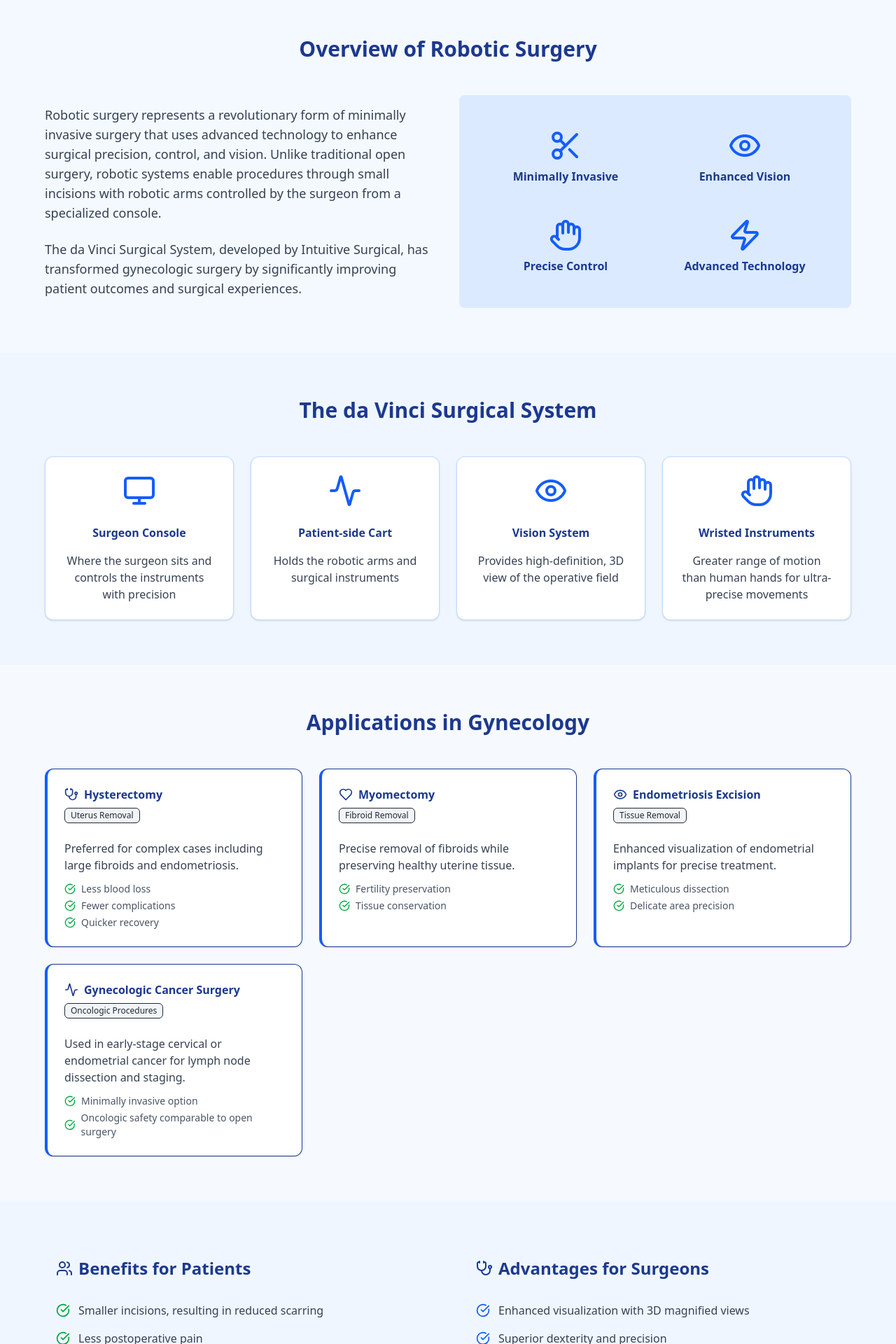
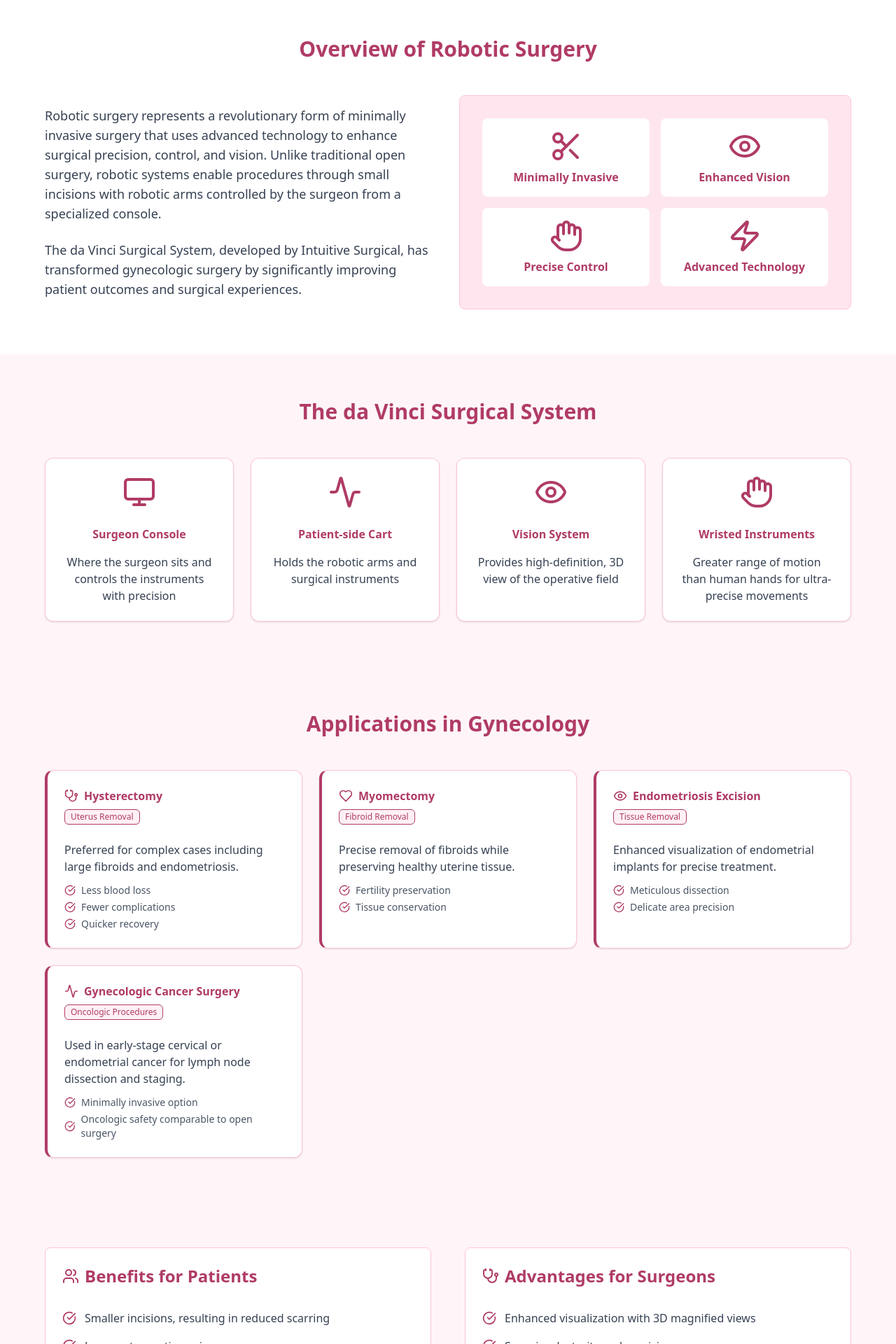
Before and after one commit to shandiru/surgeon, a React (Vite) app: page /RoboticSurgery in a window 1280 px wide. Shown: the part 380-2300 px from the top of the page at 70% size. Built offline with nearby package versions, Linux system fonts and the light colour scheme.

Commit message:
add color

```diff
--- a/src/components/RoboticSurgeryPage/BenefitsSection.jsx
+++ b/src/components/RoboticSurgeryPage/BenefitsSection.jsx
@@ -20,20 +20,20 @@ export default function BenefitsSection() {
   ]
 
   return (
-    <section className="py-16 bg-blue-50">
+    <section className="py-16" style={{ backgroundColor: '#FFF5F8' }}>
       <div className="container mx-auto px-4">
         <div className="max-w-6xl mx-auto">
           <div className="grid md:grid-cols-2 gap-12">
             {/* Benefits for Patients */}
-            <div className="hover:shadow-[0_0_15px_rgba(59,130,246,0.4)] transition-shadow duration-300 rounded-lg p-4">
-              <h3 className="text-2xl font-bold mb-8 text-blue-900 flex items-center gap-2">
-                <LuUsers className="w-6 h-6" />
+            <div className="hover:shadow-[0_0_15px_rgba(255,197,211,0.4)] transition-shadow duration-300 rounded-lg p-6 bg-white border border-[#FFC5D3]">
+              <h3 className="text-2xl font-bold mb-8 text-[#b03b66] flex items-center gap-2">
+                <LuUsers className="w-6 h-6 text-[#b03b66]" />
                 Benefits for Patients
               </h3>
               <div className="space-y-4">
                 {patientBenefits.map((item, idx) => (
                   <div key={idx} className="flex items-start gap-3">
-                    <LuCircleCheckBig className="w-5 h-5 text-green-600 mt-0.5 flex-shrink-0" />
+                    <LuCircleCheckBig className="w-5 h-5 text-[#b03b66] mt-0.5 flex-shrink-0" />
                     <p className="text-gray-700">{item}</p>
                   </div>
                 ))}
@@ -41,15 +41,15 @@ export default function BenefitsSection() {
             </div>
 
             {/* Advantages for Surgeons */}
-            <div className="hover:shadow-[0_0_15px_rgba(59,130,246,0.4)] transition-shadow duration-300 rounded-lg p-4">
-              <h3 className="text-2xl font-bold mb-8 text-blue-900 flex items-center gap-2">
-                <LuStethoscope className="w-6 h-6" />
+            <div className="hover:shadow-[0_0_15px_rgba(255,197,211,0.4)] transition-shadow duration-300 rounded-lg p-6 bg-white border border-[#FFC5D3]">
+              <h3 className="text-2xl font-bold mb-8 text-[#b03b66] flex items-center gap-2">
+                <LuStethoscope className="w-6 h-6 text-[#b03b66]" />
                 Advantages for Surgeons
               </h3>
               <div className="space-y-4">
                 {surgeonBenefits.map((item, idx) => (
                   <div key={idx} className="flex items-start gap-3">
-                    <LuCircleCheckBig className="w-5 h-5 text-blue-600 mt-0.5 flex-shrink-0" />
+                    <LuCircleCheckBig className="w-5 h-5 text-[#b03b66] mt-0.5 flex-shrink-0" />
                     <p className="text-gray-700">{item}</p>
                   </div>
                 ))}
--- a/src/components/RoboticSurgeryPage/DaVinciSurgicalSystem.jsx
+++ b/src/components/RoboticSurgeryPage/DaVinciSurgicalSystem.jsx
@@ -1,17 +1,21 @@
 import { LuMonitor, LuActivity, LuEye, LuHand } from "react-icons/lu";
 
 export default function DaVinciSurgicalSystem() {
+  const pink = '#FFC5D3';
+
   return (
-    <section className="py-16 bg-blue-50">
+    <section className="py-16" style={{ backgroundColor: '#FFF5F8' }}>
       <div className="container mx-auto px-4">
         <div className="max-w-6xl mx-auto">
-          <h2 className="text-3xl font-bold text-center mb-12 text-blue-900">
+          <h2 className="text-3xl font-bold text-center mb-12 text-[#b03b66]">
             The da Vinci Surgical System
           </h2>
           <div className="grid md:grid-cols-2 lg:grid-cols-4 gap-6">
+
             {/* Card 1 */}
-            <div className="bg-white text-blue-900 flex flex-col gap-4 rounded-xl border border-blue-200 py-6 px-6 text-center shadow-sm transition-shadow duration-300 hover:shadow-[0_0_25px_rgba(59,130,246,0.5)]">
-              <LuMonitor className="w-12 h-12 text-blue-600 mx-auto mb-2" />
+            <div className="bg-white text-[#b03b66] flex flex-col gap-4 rounded-xl border py-6 px-6 text-center shadow-sm transition-shadow duration-300 hover:shadow-[0_0_25px_rgba(255,197,211,0.5)]"
+                 style={{ borderColor: pink }}>
+              <LuMonitor className="w-12 h-12 text-[#b03b66] mx-auto mb-2" />
               <h3 className="font-semibold">Surgeon Console</h3>
               <p className="text-gray-700">
                 Where the surgeon sits and controls the instruments with precision
@@ -19,8 +23,9 @@ export default function DaVinciSurgicalSystem() {
             </div>
 
             {/* Card 2 */}
-            <div className="bg-white text-blue-900 flex flex-col gap-4 rounded-xl border border-blue-200 py-6 px-6 text-center shadow-sm transition-shadow duration-300 hover:shadow-[0_0_25px_rgba(59,130,246,0.5)]">
-              <LuActivity className="w-12 h-12 text-blue-600 mx-auto mb-2" />
+            <div className="bg-white text-[#b03b66] flex flex-col gap-4 rounded-xl border py-6 px-6 text-center shadow-sm transition-shadow duration-300 hover:shadow-[0_0_25px_rgba(255,197,211,0.5)]"
+                 style={{ borderColor: pink }}>
+              <LuActivity className="w-12 h-12 text-[#b03b66] mx-auto mb-2" />
               <h3 className="font-semibold">Patient-side Cart</h3>
               <p className="text-gray-700">
                 Holds the robotic arms and surgical instruments
@@ -28,8 +33,9 @@ export default function DaVinciSurgicalSystem() {
             </div>
 
             {/* Card 3 */}
-            <div className="bg-white text-blue-900 flex flex-col gap-4 rounded-xl border border-blue-200 py-6 px-6 text-center shadow-sm transition-shadow duration-300 hover:shadow-[0_0_25px_rgba(59,130,246,0.5)]">
-              <LuEye className="w-12 h-12 text-blue-600 mx-auto mb-2" />
+            <div className="bg-white text-[#b03b66] flex flex-col gap-4 rounded-xl border py-6 px-6 text-center shadow-sm transition-shadow duration-300 hover:shadow-[0_0_25px_rgba(255,197,211,0.5)]"
+                 style={{ borderColor: pink }}>
+              <LuEye className="w-12 h-12 text-[#b03b66] mx-auto mb-2" />
               <h3 className="font-semibold">Vision System</h3>
               <p className="text-gray-700">
                 Provides high-definition, 3D view of the operative field
@@ -37,13 +43,15 @@ export default function DaVinciSurgicalSystem() {
             </div>
 
             {/* Card 4 */}
-            <div className="bg-white text-blue-900 flex flex-col gap-4 rounded-xl border border-blue-200 py-6 px-6 text-center shadow-sm transition-shadow duration-300 hover:shadow-[0_0_25px_rgba(59,130,246,0.5)]">
-              <LuHand className="w-12 h-12 text-blue-600 mx-auto mb-2" />
+            <div className="bg-white text-[#b03b66] flex flex-col gap-4 rounded-xl border py-6 px-6 text-center shadow-sm transition-shadow duration-300 hover:shadow-[0_0_25px_rgba(255,197,211,0.5)]"
+                 style={{ borderColor: pink }}>
+              <LuHand className="w-12 h-12 text-[#b03b66] mx-auto mb-2" />
               <h3 className="font-semibold">Wristed Instruments</h3>
               <p className="text-gray-700">
                 Greater range of motion than human hands for ultra-precise movements
               </p>
             </div>
+
           </div>
         </div>
       </div>
--- a/src/components/RoboticSurgeryPage/GynecologyApplications.jsx
+++ b/src/components/RoboticSurgeryPage/GynecologyApplications.jsx
@@ -7,10 +7,13 @@ import {
 } from "react-icons/lu";
 
 export default function GynecologyApplications() {
+  const pink = "#FFC5D3";
+  const deepPink = "#b03b66";
+
   const cards = [
     {
       title: "Hysterectomy",
-      icon: <LuStethoscope className="w-5 h-5" />,
+      icon: <LuStethoscope className="w-5 h-5 text-[#b03b66]" />,
       badge: "Uterus Removal",
       description:
         "Preferred for complex cases including large fibroids and endometriosis.",
@@ -18,7 +21,7 @@ export default function GynecologyApplications() {
     },
     {
       title: "Myomectomy",
-      icon: <LuHeart className="w-5 h-5" />,
+      icon: <LuHeart className="w-5 h-5 text-[#b03b66]" />,
       badge: "Fibroid Removal",
       description:
         "Precise removal of fibroids while preserving healthy uterine tissue.",
@@ -26,7 +29,7 @@ export default function GynecologyApplications() {
     },
     {
       title: "Endometriosis Excision",
-      icon: <LuEye className="w-5 h-5" />,
+      icon: <LuEye className="w-5 h-5 text-[#b03b66]" />,
       badge: "Tissue Removal",
       description:
         "Enhanced visualization of endometrial implants for precise treatment.",
@@ -34,7 +37,7 @@ export default function GynecologyApplications() {
     },
     {
       title: "Gynecologic Cancer Surgery",
-      icon: <LuActivity className="w-5 h-5" />,
+      icon: <LuActivity className="w-5 h-5 text-[#b03b66]" />,
       badge: "Oncologic Procedures",
       description:
         "Used in early-stage cervical or endometrial cancer for lymph node dissection and staging.",
@@ -46,10 +49,10 @@ export default function GynecologyApplications() {
   ];
 
   return (
-    <section className="py-16 bg-[#f6fafe]">
+    <section className="py-16" style={{ backgroundColor: "#FFF5F8" }}>
       <div className="container mx-auto px-4">
         <div className="max-w-6xl mx-auto">
-          <h2 className="text-3xl font-bold text-center mb-12 text-blue-900">
+          <h2 className="text-3xl font-bold text-center mb-12 text-[#b03b66]">
             Applications in Gynecology
           </h2>
 
@@ -57,14 +60,15 @@ export default function GynecologyApplications() {
             {cards.map((card, index) => (
               <div
                 key={index}
-                className="bg-white text-blue-900 flex flex-col gap-6 rounded-xl border border-l-4 border-l-blue-600 py-6 px-6 shadow-sm transition-shadow duration-300 hover:shadow-[0_0_20px_rgba(59,130,246,0.4)]"
+                className="bg-white text-[#b03b66] flex flex-col gap-6 rounded-xl border border-l-4 py-6 px-6 shadow-sm transition-shadow duration-300 hover:shadow-[0_0_20px_rgba(255,197,211,0.5)]"
+                style={{ borderColor: pink, borderLeftColor: deepPink }}
               >
                 <div>
-                  <div className="flex items-center gap-2 font-semibold text-blue-900 mb-1">
+                  <div className="flex items-center gap-2 font-semibold mb-1">
                     {card.icon}
                     {card.title}
                   </div>
-                  <span className="inline-flex rounded-md border px-2 py-0.5 text-xs font-medium bg-gray-100 text-gray-800 w-fit">
+                  <span className="inline-flex rounded-md border px-2 py-0.5 text-xs font-medium bg-[#fff0f5] text-[#b03b66] w-fit">
                     {card.badge}
                   </span>
                 </div>
@@ -73,7 +77,7 @@ export default function GynecologyApplications() {
                   <ul className="text-sm text-gray-600 space-y-1">
                     {card.points.map((point, i) => (
                       <li key={i} className="flex items-center gap-2">
-                        <LuCircleCheckBig className="w-4 h-4 text-green-600" />
+                        <LuCircleCheckBig className="w-4 h-4 text-[#b03b66]" />
                         {point}
                       </li>
                     ))}
--- a/src/components/RoboticSurgeryPage/Hero.jsx
+++ b/src/components/RoboticSurgeryPage/Hero.jsx
@@ -1,15 +1,17 @@
 export default function RoboticSurgeryHero() {
+  const pink = '#FFC5D3';
+
   return (
-    <section className="bg-blue-600 text-white py-16">
+    <section style={{ backgroundColor: pink }} className="text-white py-16">
       <div className="container mx-auto px-4">
         <div className="max-w-4xl mx-auto text-center">
-          <h1 className="text-4xl md:text-5xl font-bold mb-6">
+          <h1 className="text-4xl md:text-5xl font-bold mb-6 text-white">
             Robotic Surgery in Gynecology
           </h1>
-          <p className="text-xl md:text-2xl mb-4 text-blue-100">
+          <p className="text-xl md:text-2xl mb-4 text-white/90">
             Advanced da Vinci Surgical System
           </p>
-          <p className="text-lg text-blue-200 max-w-3xl mx-auto">
+          <p className="text-lg text-white/80 max-w-3xl mx-auto">
             Experience the future of minimally invasive gynecologic surgery with
             enhanced precision, control, and superior patient outcomes through
             cutting-edge robotic technology.
--- a/src/components/RoboticSurgeryPage/RoboticSurgeryOverview.jsx
+++ b/src/components/RoboticSurgeryPage/RoboticSurgeryOverview.jsx
@@ -2,10 +2,10 @@ import { LuScissors, LuEye, LuHand, LuZap } from "react-icons/lu";
 
 export default function RoboticSurgeryOverview() {
   return (
-    <section className="py-16 bg-[#f4f9ff]">
+    <section className="py-16 bg-white">
       <div className="container mx-auto px-4">
         <div className="max-w-6xl mx-auto">
-          <h2 className="text-3xl font-bold text-center mb-12 text-blue-900">
+          <h2 className="text-3xl font-bold text-center mb-12 text-[#b03b66]">
             Overview of Robotic Surgery
           </h2>
           <div className="grid md:grid-cols-2 gap-8 items-center">
@@ -27,34 +27,35 @@ export default function RoboticSurgeryOverview() {
             </div>
 
             {/* Features Box */}
-            <div className="bg-blue-100 p-8 rounded-lg">
+            <div className="bg-[#FFE6EE] p-8 rounded-lg border border-[#FFC5D3]">
               <div className="grid grid-cols-2 gap-4">
-                <div className="text-center transition-shadow duration-300 hover:shadow-[0_0_15px_2px_rgba(37,99,235,0.4)] rounded-lg p-4">
-                  <LuScissors className="w-12 h-12 text-blue-600 mx-auto mb-2" />
-                  <p className="font-semibold text-blue-900">
+                <div className="text-center transition-shadow duration-300 hover:shadow-[0_0_15px_2px_rgba(255,197,211,0.6)] rounded-lg p-4 bg-white">
+                  <LuScissors className="w-12 h-12 text-[#b03b66] mx-auto mb-2" />
+                  <p className="font-semibold text-[#b03b66]">
                     Minimally Invasive
                   </p>
                 </div>
-                <div className="text-center transition-shadow duration-300 hover:shadow-[0_0_15px_2px_rgba(37,99,235,0.4)] rounded-lg p-4">
-                  <LuEye className="w-12 h-12 text-blue-600 mx-auto mb-2" />
-                  <p className="font-semibold text-blue-900">
+                <div className="text-center transition-shadow duration-300 hover:shadow-[0_0_15px_2px_rgba(255,197,211,0.6)] rounded-lg p-4 bg-white">
+                  <LuEye className="w-12 h-12 text-[#b03b66] mx-auto mb-2" />
+                  <p className="font-semibold text-[#b03b66]">
                     Enhanced Vision
                   </p>
                 </div>
-                <div className="text-center transition-shadow duration-300 hover:shadow-[0_0_15px_2px_rgba(37,99,235,0.4)] rounded-lg p-4">
-                  <LuHand className="w-12 h-12 text-blue-600 mx-auto mb-2" />
-                  <p className="font-semibold text-blue-900">
+                <div className="text-center transition-shadow duration-300 hover:shadow-[0_0_15px_2px_rgba(255,197,211,0.6)] rounded-lg p-4 bg-white">
+                  <LuHand className="w-12 h-12 text-[#b03b66] mx-auto mb-2" />
+                  <p className="font-semibold text-[#b03b66]">
                     Precise Control
                   </p>
                 </div>
-                <div className="text-center transition-shadow duration-300 hover:shadow-[0_0_15px_2px_rgba(37,99,235,0.4)] rounded-lg p-4">
-                  <LuZap className="w-12 h-12 text-blue-600 mx-auto mb-2" />
-                  <p className="font-semibold text-blue-900">
+                <div className="text-center transition-shadow duration-300 hover:shadow-[0_0_15px_2px_rgba(255,197,211,0.6)] rounded-lg p-4 bg-white">
+                  <LuZap className="w-12 h-12 text-[#b03b66] mx-auto mb-2" />
+                  <p className="font-semibold text-[#b03b66]">
                     Advanced Technology
                   </p>
                 </div>
               </div>
             </div>
+
           </div>
         </div>
       </div>
```
Also changed, not shown: src/components/RoboticSurgeryPage/GynecologyFutureSection.jsx (+9 -7 lines).
